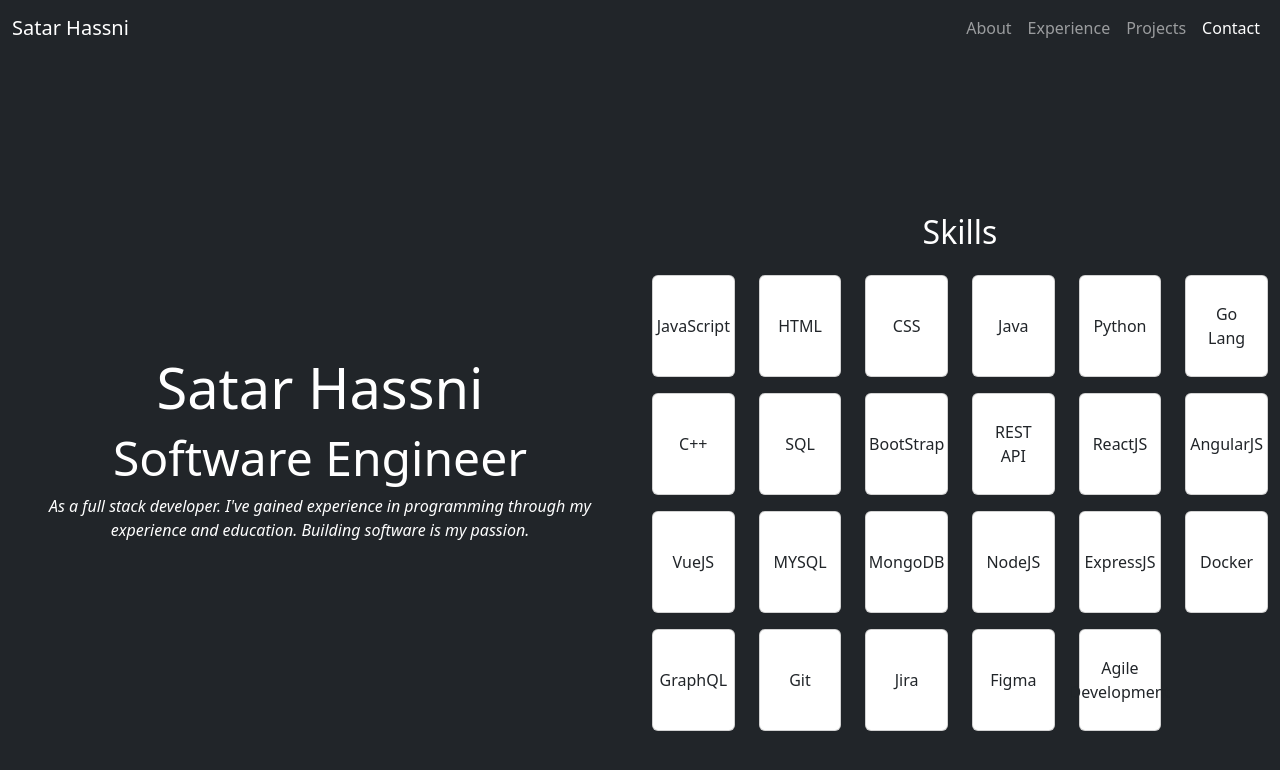
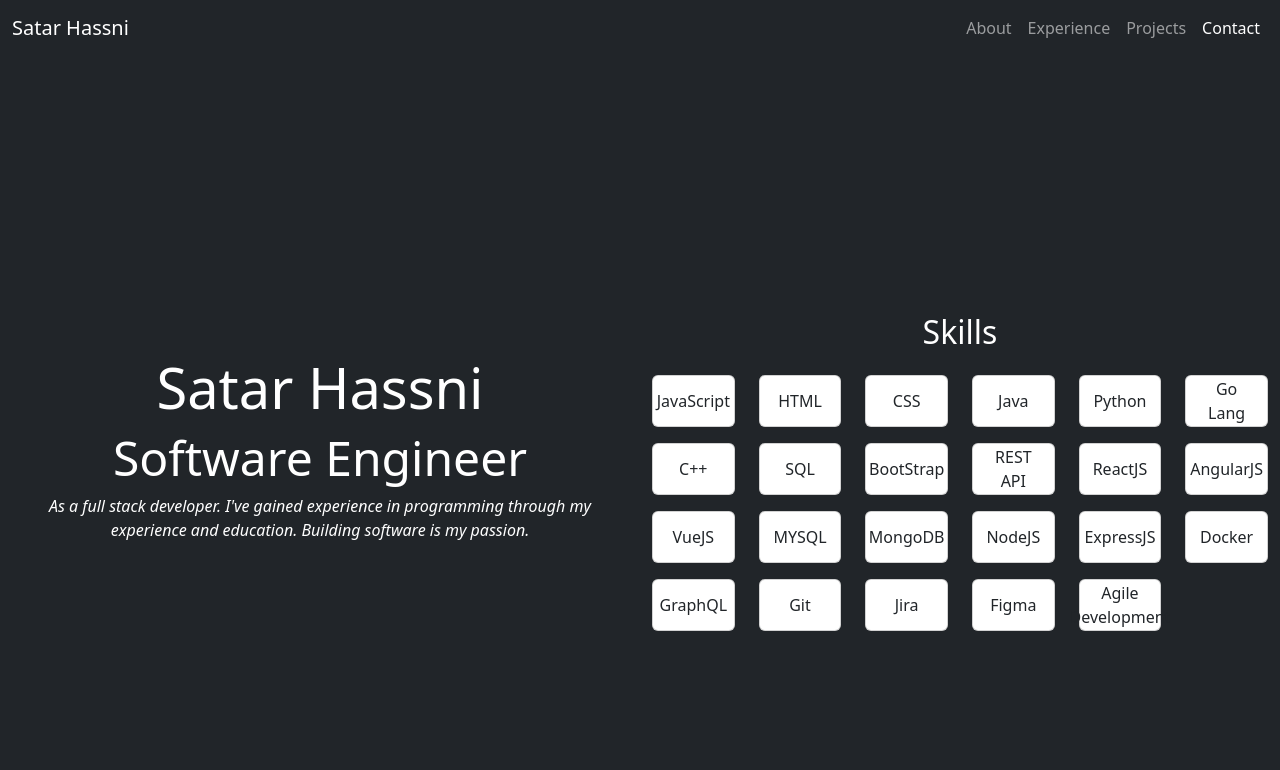
Before and after one commit to lag-packet/Portfolio-Site, a plain HTML site: page index.html in a window 1280 px wide. Drawn offline with nearby package versions, Linux system fonts and the light colour scheme.

Commit message:
tuned sizing for skills to 50px

```diff
--- a/index.html
+++ b/index.html
@@ -75,7 +75,7 @@
             <div class="card sticker">
               <div
                 class="card-body d-flex align-items-center justify-content-center"
-                style="height: 100px"
+                style="height: 50px"
               >
                 <p class="card-text mb-0">JavaScript</p>
               </div>
@@ -85,7 +85,7 @@
             <div class="card sticker">
               <div
                 class="card-body d-flex align-items-center justify-content-center"
-                style="height: 100px"
+                style="height: 50px"
               >
                 <p class="card-text mb-0">HTML</p>
               </div>
@@ -95,7 +95,7 @@
             <div class="card sticker">
               <div
                 class="card-body d-flex align-items-center justify-content-center"
-                style="height: 100px"
+                style="height: 50px"
               >
                 <p class="card-text mb-0">CSS</p>
               </div>
@@ -105,7 +105,7 @@
             <div class="card sticker">
               <div
                 class="card-body d-flex align-items-center justify-content-center"
-                style="height: 100px"
+                style="height: 50px"
               >
                 <p class="card-text mb-0">Java</p>
               </div>
@@ -115,7 +115,7 @@
             <div class="card sticker">
               <div
                 class="card-body d-flex align-items-center justify-content-center"
-                style="height: 100px"
+                style="height: 50px"
               >
                 <p class="card-text mb-0">Python</p>
               </div>
@@ -125,7 +125,7 @@
             <div class="card sticker">
               <div
                 class="card-body d-flex align-items-center justify-content-center"
-                style="height: 100px"
+                style="height: 50px"
               >
                 <p class="card-text mb-0">Go Lang</p>
               </div>
@@ -135,7 +135,7 @@
             <div class="card sticker">
               <div
                 class="card-body d-flex align-items-center justify-content-center"
-                style="height: 100px"
+                style="height: 50px"
               >
                 <p class="card-text mb-0">C++</p>
               </div>
@@ -145,7 +145,7 @@
             <div class="card sticker">
               <div
                 class="card-body d-flex align-items-center justify-content-center"
-                style="height: 100px"
+                style="height: 50px"
               >
                 <p class="card-text mb-0">SQL</p>
               </div>
@@ -155,7 +155,7 @@
             <div class="card sticker">
               <div
                 class="card-body d-flex align-items-center justify-content-center"
-                style="height: 100px"
+                style="height: 50px"
               >
                 <p class="card-text mb-0">BootStrap</p>
               </div>
@@ -165,7 +165,7 @@
             <div class="card sticker">
               <div
                 class="card-body d-flex align-items-center justify-content-center"
-                style="height: 100px"
+                style="height: 50px"
               >
                 <p class="card-text mb-0">REST API</p>
               </div>
@@ -175,7 +175,7 @@
             <div class="card sticker">
               <div
                 class="card-body d-flex align-items-center justify-content-center"
-                style="height: 100px"
+                style="height: 50px"
               >
                 <p class="card-text mb-0">ReactJS</p>
               </div>
@@ -185,7 +185,7 @@
             <div class="card sticker">
               <div
                 class="card-body d-flex align-items-center justify-content-center"
-                style="height: 100px"
+                style="height: 50px"
               >
                 <p class="card-text mb-0">AngularJS</p>
               </div>
@@ -195,7 +195,7 @@
             <div class="card sticker">
               <div
                 class="card-body d-flex align-items-center justify-content-center"
-                style="height: 100px"
+                style="height: 50px"
               >
                 <p class="card-text mb-0">VueJS</p>
               </div>
@@ -205,7 +205,7 @@
             <div class="card sticker">
               <div
                 class="card-body d-flex align-items-center justify-content-center"
-                style="height: 100px"
+                style="height: 50px"
               >
                 <p class="card-text mb-0">MYSQL</p>
               </div>
@@ -215,7 +215,7 @@
             <div class="card sticker">
               <div
                 class="card-body d-flex align-items-center justify-content-center"
-                style="height: 100px"
+                style="height: 50px"
               >
                 <p class="card-text mb-0">MongoDB</p>
               </div>
@@ -225,7 +225,7 @@
             <div class="card sticker">
               <div
                 class="card-body d-flex align-items-center justify-content-center"
-                style="height: 100px"
+                style="height: 50px"
               >
                 <p class="card-text mb-0">NodeJS</p>
               </div>
@@ -235,7 +235,7 @@
             <div class="card sticker">
               <div
                 class="card-body d-flex align-items-center justify-content-center"
-                style="height: 100px"
+                style="height: 50px"
               >
                 <p class="card-text mb-0">ExpressJS</p>
               </div>
@@ -245,7 +245,7 @@
             <div class="card sticker">
               <div
                 class="card-body d-flex align-items-center justify-content-center"
-                style="height: 100px"
+                style="height: 50px"
               >
                 <p class="card-text mb-0">Docker</p>
               </div>
@@ -255,7 +255,7 @@
             <div class="card sticker">
               <div
                 class="card-body d-flex align-items-center justify-content-center"
-                style="height: 100px"
+                style="height: 50px"
               >
                 <p class="card-text mb-0">GraphQL</p>
               </div>
@@ -265,7 +265,7 @@
             <div class="card sticker">
               <div
                 class="card-body d-flex align-items-center justify-content-center"
-                style="height: 100px"
+                style="height: 50px"
               >
                 <p class="card-text mb-0">Git</p>
               </div>
@@ -275,7 +275,7 @@
             <div class="card sticker">
               <div
                 class="card-body d-flex align-items-center justify-content-center"
-                style="height: 100px"
+                style="height: 50px"
               >
                 <p class="card-text mb-0">Jira</p>
               </div>
@@ -285,7 +285,7 @@
             <div class="card sticker">
               <div
                 class="card-body d-flex align-items-center justify-content-center"
-                style="height: 100px"
+                style="height: 50px"
               >
                 <p class="card-text mb-0">Figma</p>
               </div>
@@ -295,7 +295,7 @@
             <div class="card sticker">
               <div
                 class="card-body d-flex align-items-center justify-content-center"
-                style="height: 100px"
+                style="height: 50px"
               >
                 <p class="card-text mb-0">Agile Development</p>
               </div>
```
